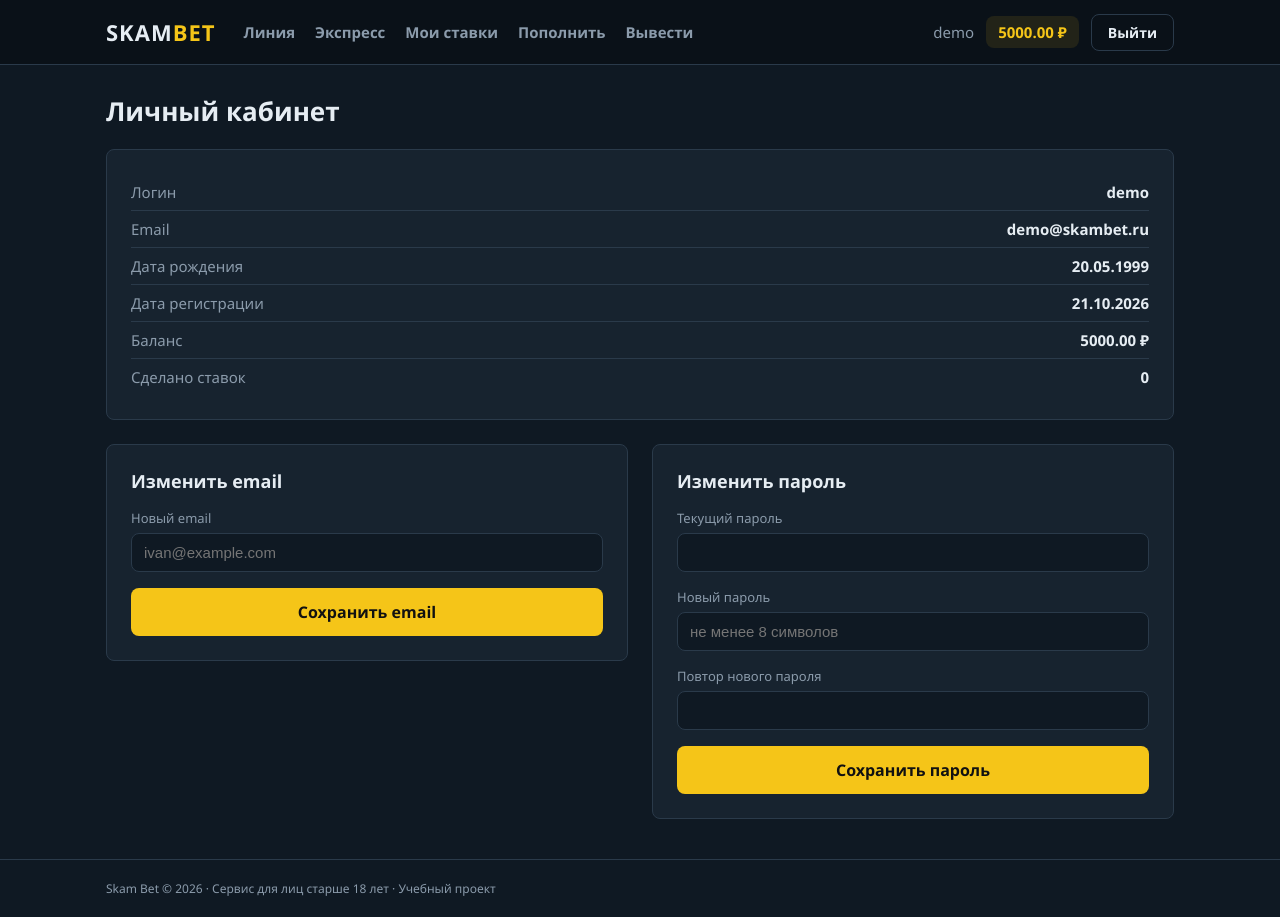
After one commit to YatokaiL/Skam_Bet, a Spring Boot app: page /profile in a window 1280 px wide. The commit adds this page. Run offline with Spring Boot 4, Linux system fonts and the light colour scheme; a user stored in the database is signed in; data that the repository does not hold is empty; some of the project's set-up classes (security, data sources, template engines, error pages and the like) are left out, and stand-ins take their place.

Commit message:
personal account: change email and password

```diff
--- /dev/null
+++ b/src/main/java/ru/skambet/web/ProfileController.java
@@ -0,0 +1,74 @@
+package ru.skambet.web;
+
+import org.springframework.stereotype.Controller;
+import org.springframework.ui.Model;
+import org.springframework.validation.BindingResult;
+import org.springframework.web.bind.annotation.GetMapping;
+import org.springframework.web.bind.annotation.ModelAttribute;
+import org.springframework.web.bind.annotation.PostMapping;
+import org.springframework.web.servlet.mvc.support.RedirectAttributes;
+import ru.skambet.service.BetService;
+import ru.skambet.service.UserService;
+import ru.skambet.web.form.EmailForm;
+import ru.skambet.web.form.PasswordForm;
+import ru.skambet.web.form.ProfileValidator;
+
+import java.security.Principal;
+
+/**
+ * Feature 9: personal account - user data, change of email and password.
+ */
+@Controller
+public class ProfileController {
+
+    private final UserService userService;
+    private final BetService betService;
+    private final ProfileValidator profileValidator;
+
+    public ProfileController(UserService userService, BetService betService, ProfileValidator profileValidator) {
+        this.userService = userService;
+        this.betService = betService;
+        this.profileValidator = profileValidator;
+    }
+
+    @GetMapping("/profile")
+    public String profile(Principal principal, Model model) {
+        model.addAttribute("emailForm", new EmailForm());
+        model.addAttribute("passwordForm", new PasswordForm());
+        fillProfile(principal, model);
+        return "profile";
+    }
+
+    @PostMapping("/profile/email")
+    public String changeEmail(@ModelAttribute("emailForm") EmailForm form, BindingResult result,
+                              Principal principal, Model model, RedirectAttributes redirect) {
+        profileValidator.validateEmail(form, principal.getName(), result);
+        if (result.hasErrors()) {
+            model.addAttribute("passwordForm", new PasswordForm());
+            fillProfile(principal, model);
+            return "profile";
+        }
+        userService.changeEmail(principal.getName(), form.getEmail().trim());
+        redirect.addFlashAttribute("success", "Email изменён");
+        return "redirect:/profile";
+    }
+
+    @PostMapping("/profile/password")
+    public String changePassword(@ModelAttribute("passwordForm") PasswordForm form, BindingResult result,
+                                 Principal principal, Model model, RedirectAttributes redirect) {
+        profileValidator.validatePassword(form, principal.getName(), result);
+        if (result.hasErrors()) {
+            model.addAttribute("emailForm", new EmailForm());
+            fillProfile(principal, model);
+            return "profile";
+        }
+        userService.changePassword(principal.getName(), form.getNewPassword());
+        redirect.addFlashAttribute("success", "Пароль изменён");
+        return "redirect:/profile";
+    }
+
+    private void fillProfile(Principal principal, Model model) {
+        model.addAttribute("user", userService.getByUsername(principal.getName()));
+        model.addAttribute("betsCount", betService.getUserBets(principal.getName()).size());
+    }
+}
--- a/src/main/java/ru/skambet/web/form/RegistrationFormValidator.java
+++ b/src/main/java/ru/skambet/web/form/RegistrationFormValidator.java
@@ -13,11 +13,11 @@ import java.util.regex.Pattern;
 public class RegistrationFormValidator implements Validator {
 
     public static final int MIN_AGE = 18;
-    private static final int MIN_PASSWORD_LENGTH = 8;
-    private static final int MAX_PASSWORD_LENGTH = 64;
+    static final int MIN_PASSWORD_LENGTH = 8;
+    static final int MAX_PASSWORD_LENGTH = 64;
 
     private static final Pattern USERNAME = Pattern.compile("[A-Za-z0-9_]{3,20}");
-    private static final Pattern EMAIL = Pattern.compile("[A-Za-z0-9._%+-]+@[A-Za-z0-9.-]+\\.[A-Za-z]{2,}");
+    static final Pattern EMAIL = Pattern.compile("[A-Za-z0-9._%+-]+@[A-Za-z0-9.-]+\\.[A-Za-z]{2,}");
 
     private final UserService userService;
 
--- a/src/main/resources/static/css/style.css
+++ b/src/main/resources/static/css/style.css
@@ -462,6 +462,10 @@ h2 {
 
 /* features 6-10 */
 
+a.user-panel__name:hover {
+    color: var(--text);
+}
+
 .btn-small {
     padding: 4px 10px;
     font-size: 12px;
@@ -532,6 +536,10 @@ button.odd {
     font-family: inherit;
 }
 
+.profile-data {
+    margin-bottom: 24px;
+}
+
 @media (max-width: 760px) {
     .express-layout {
         grid-template-columns: 1fr;
--- a/src/main/resources/templates/fragments/layout.html
+++ b/src/main/resources/templates/fragments/layout.html
@@ -25,7 +25,8 @@
         </nav>
 
         <div class="user-panel" th:if="${currentUser != null}">
-            <span class="user-panel__name" id="current-user" th:text="${currentUser.username}">user</span>
+            <a th:href="@{/profile}" class="user-panel__name" id="current-user" title="Личный кабинет"
+               th:text="${currentUser.username}">user</a>
             <span class="user-panel__balance" id="balance" th:text="${@fmt.money(currentUser.balance)}">0.00 ₽</span>
             <form th:action="@{/logout}" method="post" class="inline-form">
                 <button type="submit" class="btn btn-outline" id="logout-btn">Выйти</button>
--- /dev/null
+++ b/src/main/resources/templates/profile.html
@@ -0,0 +1,81 @@
+<!DOCTYPE html>
+<html lang="ru" xmlns:th="http://www.thymeleaf.org">
+<head th:replace="~{fragments/layout :: head('Личный кабинет')}"></head>
+<body>
+<header th:replace="~{fragments/layout :: header}"></header>
+
+<main class="container page">
+    <div th:replace="~{fragments/layout :: alerts}"></div>
+
+    <h1>Личный кабинет</h1>
+
+    <div class="card coupon profile-data" id="profile-data">
+        <div class="coupon__row">
+            <span>Логин</span>
+            <b id="profile-username" th:text="${user.username}">ivan_petrov</b>
+        </div>
+        <div class="coupon__row">
+            <span>Email</span>
+            <b id="profile-email" th:text="${user.email}">ivan@example.com</b>
+        </div>
+        <div class="coupon__row">
+            <span>Дата рождения</span>
+            <b id="profile-birth-date" th:text="${#temporals.format(user.birthDate, 'dd.MM.yyyy')}">15.03.1998</b>
+        </div>
+        <div class="coupon__row">
+            <span>Дата регистрации</span>
+            <b id="profile-created" th:text="${#temporals.format(user.createdAt, 'dd.MM.yyyy')}">01.10.2026</b>
+        </div>
+        <div class="coupon__row">
+            <span>Баланс</span>
+            <b id="profile-balance" th:text="${@fmt.money(user.balance)}">0.00 ₽</b>
+        </div>
+        <div class="coupon__row">
+            <span>Сделано ставок</span>
+            <b id="profile-bets" th:text="${betsCount}">0</b>
+        </div>
+    </div>
+
+    <div class="two-columns">
+        <form th:action="@{/profile/email}" th:object="${emailForm}" method="post" class="card form" id="email-form"
+              novalidate>
+            <h2>Изменить email</h2>
+            <div class="form-group">
+                <label for="email">Новый email</label>
+                <input type="text" th:field="*{email}" autocomplete="email" placeholder="ivan@example.com">
+                <div class="field-error" id="email-error" th:if="${#fields.hasErrors('email')}"
+                     th:errors="*{email}"></div>
+            </div>
+            <button type="submit" class="btn btn-primary btn-block" id="change-email-btn">Сохранить email</button>
+        </form>
+
+        <form th:action="@{/profile/password}" th:object="${passwordForm}" method="post" class="card form"
+              id="password-form" novalidate>
+            <h2>Изменить пароль</h2>
+            <div class="form-group">
+                <label for="currentPassword">Текущий пароль</label>
+                <input type="password" id="currentPassword" name="currentPassword" autocomplete="current-password">
+                <div class="field-error" id="currentPassword-error" th:if="${#fields.hasErrors('currentPassword')}"
+                     th:errors="*{currentPassword}"></div>
+            </div>
+            <div class="form-group">
+                <label for="newPassword">Новый пароль</label>
+                <input type="password" id="newPassword" name="newPassword" autocomplete="new-password"
+                       placeholder="не менее 8 символов">
+                <div class="field-error" id="newPassword-error" th:if="${#fields.hasErrors('newPassword')}"
+                     th:errors="*{newPassword}"></div>
+            </div>
+            <div class="form-group">
+                <label for="confirmPassword">Повтор нового пароля</label>
+                <input type="password" id="confirmPassword" name="confirmPassword" autocomplete="new-password">
+                <div class="field-error" id="confirmPassword-error" th:if="${#fields.hasErrors('confirmPassword')}"
+                     th:errors="*{confirmPassword}"></div>
+            </div>
+            <button type="submit" class="btn btn-primary btn-block" id="change-password-btn">Сохранить пароль</button>
+        </form>
+    </div>
+</main>
+
+<footer th:replace="~{fragments/layout :: footer}"></footer>
+</body>
+</html>
```
Also changed, not shown: src/main/java/ru/skambet/domain/User.java (+8 -0 lines), src/main/java/ru/skambet/service/UserService.java (+17 -0 lines), src/main/java/ru/skambet/web/form/EmailForm.java (added, +14 -0 lines), src/main/java/ru/skambet/web/form/PasswordForm.java (added, +32 -0 lines), src/main/java/ru/skambet/web/form/ProfileValidator.java (added, +55 -0 lines).
